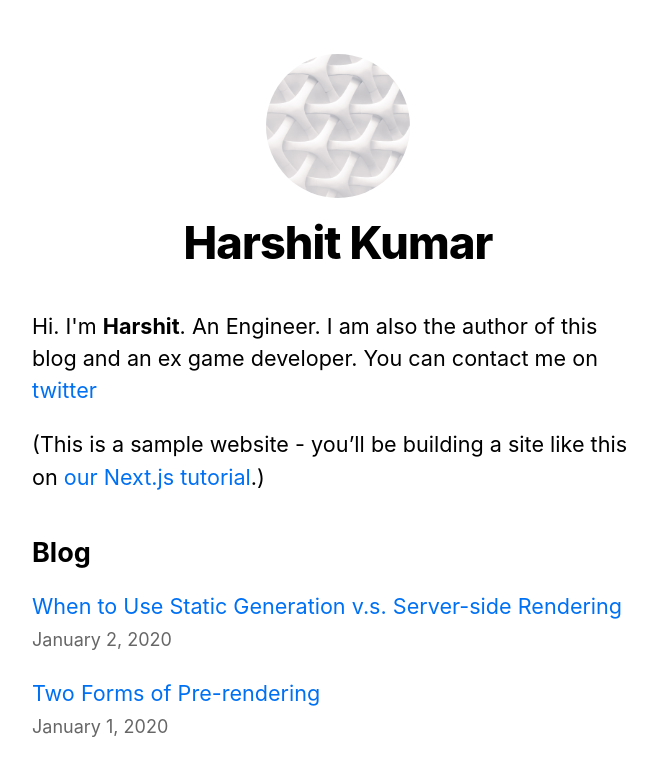
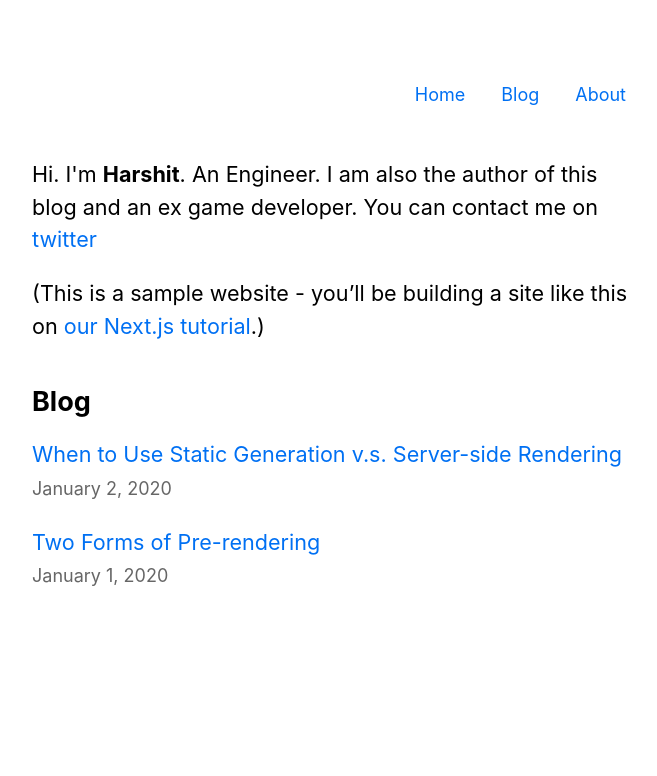
Before and after one commit to harshit211997/nextjs-blog, a Next.js app: page / in a window 1280 px wide. Shown: the top 776 px of the page, without its empty margins (302-959 px from the left). Built offline with nearby package versions, Linux system fonts and the light colour scheme.

Commit message:
Add header component

```diff
--- /dev/null
+++ b/components/header.js
@@ -0,0 +1,23 @@
+import Link from 'next/link';
+import styles from './header.module.css'
+
+const path = [
+  { uid: 21, name: ' Home', id: 1, path: '/' },
+  { uid: 31, name: 'Blog', id: 2, path: 'Blog' },
+  { uid: 41, name: 'About', id: 3, path: 'About' }
+];
+export default function Header() {
+  return (
+    <div className={styles.container}>
+      <ul className={styles.list}>
+        {path.map((value) => {
+          return (
+            <li key={value.uid}>
+              <Link className={styles.link} href={value.path}>{value.name}</Link>
+            </li>
+          );
+        })}
+      </ul>
+    </div>
+  );
+}
--- /dev/null
+++ b/components/header.module.css
@@ -0,0 +1,15 @@
+.container {
+    overflow: hidden;
+}
+
+.list {
+  display: flex;
+  flex-direction: row;
+  list-style: none;
+  float: right;
+}
+
+.link {
+  display: block;
+  padding: 0.5rem 1rem;
+}
--- a/components/layout.js
+++ b/components/layout.js
@@ -1,5 +1,5 @@
 import Head from 'next/head';
-import Image from 'next/image';
+import Header from './header'
 import styles from './layout.module.css';
 import utilStyles from '../styles/utils.module.css';
 import Link from 'next/link';
@@ -25,39 +25,7 @@ export default function Layout({ children, home }) {
         <meta name="og:title" content={siteTitle} />
         <meta name="twitter:card" content="summary_large_image" />
       </Head>
-      <header className={styles.header}>
-        {home ? (
-          <>
-            <Image
-              priority
-              src="/images/profile.jpg"
-              className={utilStyles.borderCircle}
-              height={144}
-              width={144}
-              alt=""
-            />
-            <h1 className={utilStyles.heading2Xl}>{name}</h1>
-          </>
-        ) : (
-          <>
-            <Link href="/">
-              <Image
-                priority
-                src="/images/profile.jpg"
-                className={utilStyles.borderCircle}
-                height={108}
-                width={108}
-                alt=""
-              />
-            </Link>
-            <h2 className={utilStyles.headingLg}>
-              <Link href="/" className={utilStyles.colorInherit}>
-                {name}
-              </Link>
-            </h2>
-          </>
-        )}
-      </header>
+      <Header />
       <main>{children}</main>
       {!home && (
         <div className={styles.backToHome}>
```
